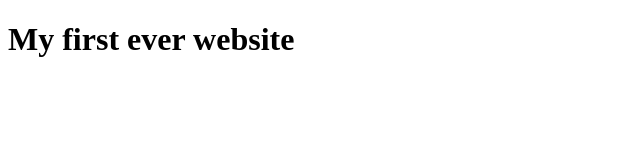
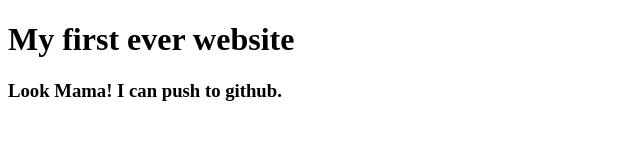
Before and after one commit to msakibhr/my-first-website-fresh, a plain HTML site: page index.html in a window 1280 px wide. Shown: the whole page, without its empty margins (0-640 px from the left). Drawn offline with Linux system fonts and the light colour scheme.

Commit message:
learned github

```diff
--- a/index.html
+++ b/index.html
@@ -7,5 +7,6 @@
 </head>
 <body>
     <h1>My first ever website</h1>
+    <h3>Look Mama! I can push to github.</h3>
 </body>
 </html>
```
